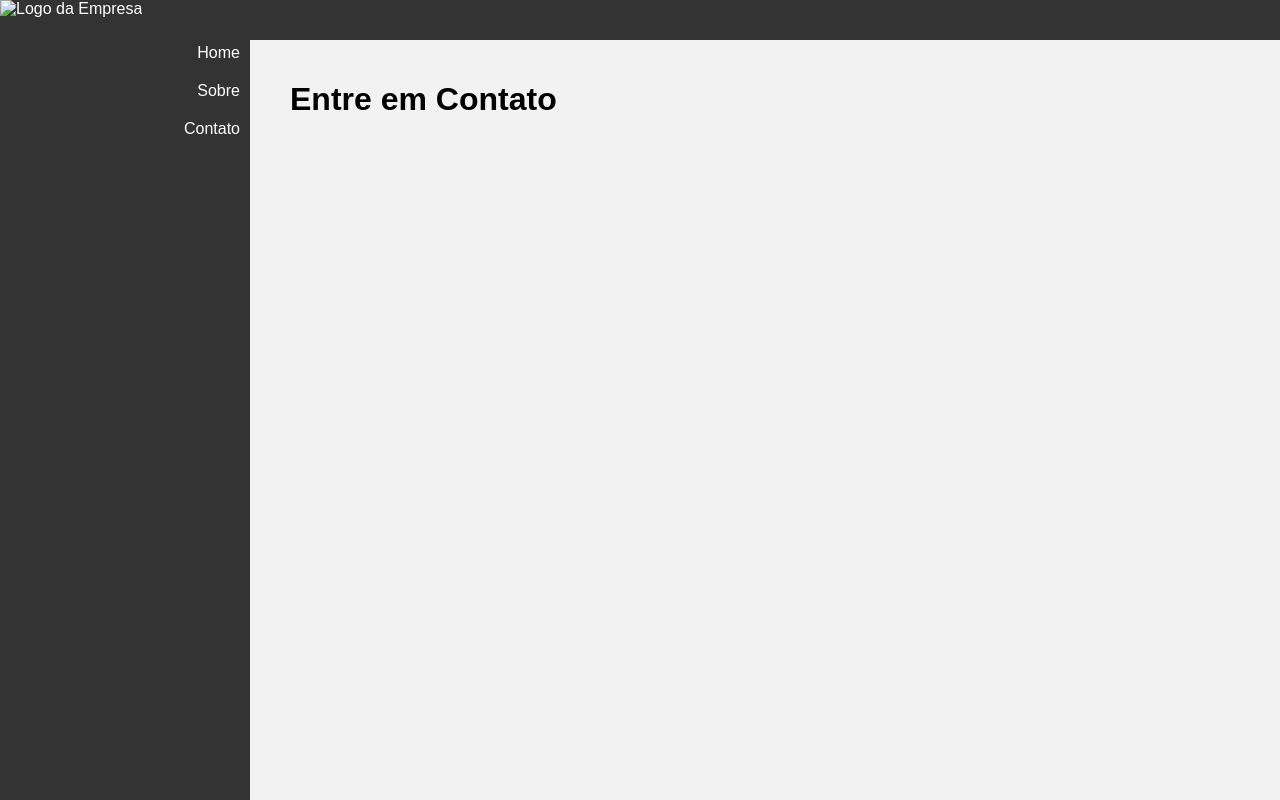
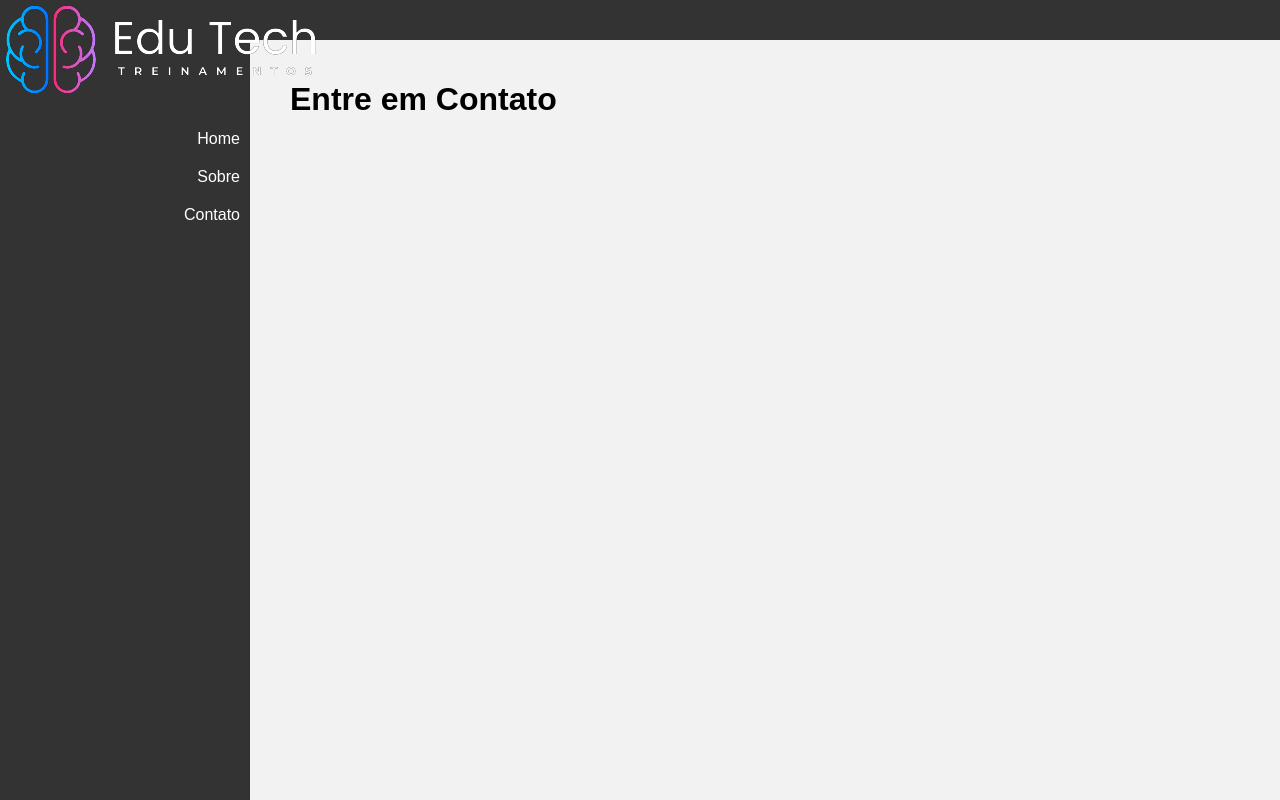
Before and after one commit to Eduardo1985S/site-template, a plain HTML site: page contato.html in a window 1280 px wide. Drawn offline with Linux system fonts and the light colour scheme.

Commit message:
Add files via upload

```diff
--- a/contato.html
+++ b/contato.html
@@ -12,7 +12,7 @@
     </header>
     <nav>
         <div class="logo">
-            <img src="logo.png" alt="Logo da Empresa">
+            <img src="assets/logo.png" alt="Logo da Empresa">
         </div>
         <ul>
             <li><a href="index.html"><i class="fas fa-home"></i> Home</a></li>
```
Also changed, not shown: index.html (+1 -1 lines), sobre.html (+1 -1 lines), assets/logo.png (added).
